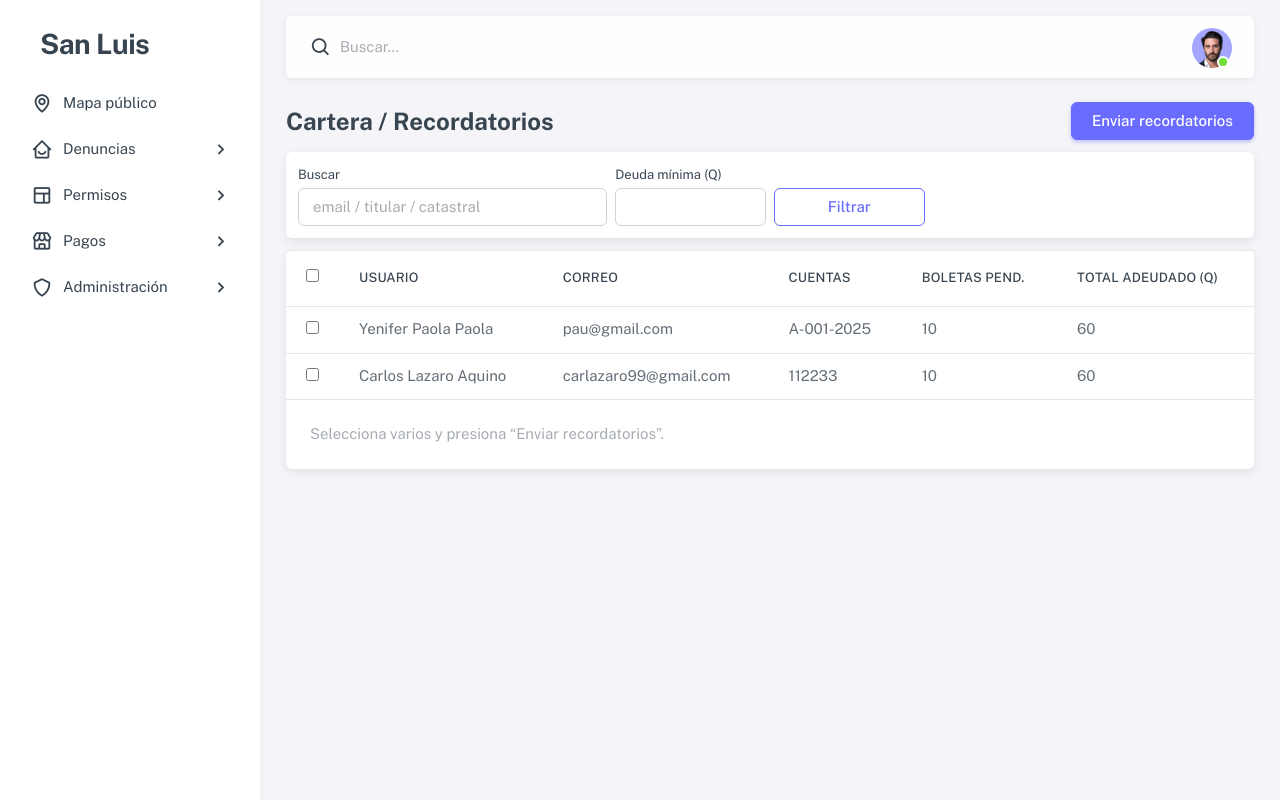
After one commit to luisr34k/ProjectMuni, a Django app: page /admin-panel/cartera/ in a window 1280 px wide. The commit adds this page. Run offline with Django 5.2, Linux system fonts and the light colour scheme; a user stored in the database is signed in; data comes from the database, SQL or seed files in the repository; both versions use the stored data as it was after the commit; some libraries are stand-ins or nearby versions.

Commit message:
cartera y envio de recordatorios de pago

```diff
--- /dev/null
+++ b/dashboard/templates/admin_panel/cartera.html
@@ -0,0 +1,90 @@
+{% extends "base.html" %}
+{% load static %}
+
+{% block title %}Admin · Cartera{% endblock %}
+
+{% block content %}
+
+  <div class="d-flex justify-content-between align-items-center mb-3">
+    <h4 class="fw-bold mb-0">Cartera / Recordatorios</h4>
+    <form id="form-enviar" action="{% url 'admin_cartera_enviar' %}" method="post">
+      {% csrf_token %}
+      <input type="hidden" name="user_ids" id="user_ids_hidden">
+      <button type="submit" class="btn btn-primary">Enviar recordatorios</button>
+    </form>
+  </div>
+
+  <form class="card p-3 mb-3" method="get">
+    <div class="row g-2">
+      <div class="col-12 col-md-4">
+        <label class="form-label">Buscar</label>
+        <input type="text" class="form-control" name="q" value="{{ fil_q }}" placeholder="email / titular / catastral">
+      </div>
+      <!-- Si activas filtros por fechas, agrega inputs date aquí -->
+      <div class="col-6 col-md-2">
+        <label class="form-label">Deuda mínima (Q)</label>
+        <input type="number" step="0.01" class="form-control" name="min_q" value="{{ fil_min }}">
+      </div>
+      <div class="col-12 col-md-2 d-flex align-items-end">
+        <button class="btn btn-outline-primary w-100" type="submit">Filtrar</button>
+      </div>
+    </div>
+  </form>
+
+  <div class="card">
+    <div class="table-responsive">
+      <table class="table table-hover mb-0">
+        <thead>
+            <tr>
+                <th style="width:32px;"><input type="checkbox" id="chk_all"></th>
+                <th>Usuario</th>
+                <th>Correo</th>
+                <th>Cuentas</th>
+                <th>Boletas pend.</th>
+                <th>Total adeudado (Q)</th>
+            </tr>
+            </thead>
+            <tbody>
+            {% for r in filas %}
+            <tr>
+                <td><input type="checkbox" class="chk_row" value="{{ r.cuenta__usuario_id }}"></td>
+                <td>{{ r.cuenta__usuario__nombre }} {{ r.cuenta__usuario__apellido }}</td>
+                <td>{{ r.cuenta__usuario__correo }}</td>
+                <td>{{ r.cuentas }}</td>
+                <td>{{ r.boletas_pendientes }}</td>
+                <td>{{ r.total_adeudado }}</td>
+            </tr>
+            {% empty %}
+            <tr><td colspan="6" class="text-center text-muted py-4">Sin pendientes</td></tr>
+            {% endfor %}
+            </tbody>
+
+      </table>
+    </div>
+    <div class="card-footer text-muted">
+      Selecciona varios y presiona “Enviar recordatorios”.
+    </div>
+  </div>
+
+
+<script>
+  const chkAll = document.getElementById('chk_all');
+  const chks = () => Array.from(document.querySelectorAll('.chk_row'));
+  const formEnviar = document.getElementById('form-enviar');
+  const hidden = document.getElementById('user_ids_hidden');
+
+  chkAll?.addEventListener('change', e => {
+    chks().forEach(c => c.checked = chkAll.checked);
+  });
+
+  formEnviar?.addEventListener('submit', e => {
+    const ids = chks().filter(c => c.checked).map(c => c.value);
+    if (!ids.length) {
+      e.preventDefault();
+      alert('Selecciona al menos un usuario.');
+      return false;
+    }
+    hidden.value = ids.join(',');
+  });
+</script>
+{% endblock %}
--- a/dashboard/urls.py
+++ b/dashboard/urls.py
@@ -61,6 +61,8 @@ urlpatterns = [
     path("admin-panel/pagos/export.csv", pay_views.admin_pagos_export_csv, name="admin_pagos_export_csv"),
     path("admin-panel/pagos/<int:pk>/", pay_views.admin_pago_detalle, name="admin_pago_detalle"),
     path("admin-panel/pagos/<int:pk>/reenviar-recibo/", pay_views.admin_pago_reenviar_recibo, name="admin_pago_reenviar_recibo"),
+    path('admin-panel/cartera/', pay_views.admin_cartera, name='admin_cartera'),
+    path('admin-panel/cartera/enviar/', pay_views.admin_cartera_enviar, name='admin_cartera_enviar'),
 
     # dashboard/urls.py
     path('pagos/recurrente/dev-simular-success/',     pay_views.recurrente_dev_simular_success,     name='rec_dev_simular_success'),
--- a/dashboard/views/payments.py
+++ b/dashboard/views/payments.py
@@ -7,6 +7,7 @@ import logging
 from datetime import date
 from decimal import Decimal
 from decimal import ROUND_HALF_UP
+from django.db.models import Q, Sum, Count
 import csv
 from django.core.paginator import Paginator
 from django.utils.dateparse import parse_date
@@ -743,3 +744,146 @@ def admin_pago_reenviar_recibo(request, pk: int):
     except Exception as e:
         messages.error(request, f"Error reenviando recibo: {e}")
     return redirect("admin_pago_detalle", pk=pk)
+
+@staff_member_required
+def admin_cartera(request):
+    """
+    Lista usuarios con boletas pendientes: total adeudado, cantidad de boletas y cuentas.
+    Filtros: texto libre por correo/nombre/apellido/catastral; deuda mínima.
+    """
+    from dashboard.models import Boleta, CuentaServicio
+
+    q = (request.GET.get("q") or "").strip()
+    min_q = (request.GET.get("min_q") or "").strip()
+
+    boletas = (Boleta.objects
+               .select_related("cuenta", "cuenta__usuario")
+               .filter(estado__in=["pendiente", "parcial"])
+               .filter(cuenta__usuario__isnull=False))
+
+    if q:
+        boletas = boletas.filter(
+            Q(cuenta__usuario__correo__icontains=q) |
+            Q(cuenta__usuario__nombre__icontains=q) |
+            Q(cuenta__usuario__apellido__icontains=q) |
+            Q(cuenta__titular__icontains=q) |
+            Q(cuenta__codigo_catastral__icontains=q)
+        )
+
+    resumen = (boletas
+               .values("cuenta__usuario_id",
+                       "cuenta__usuario__correo",
+                       "cuenta__usuario__nombre",
+                       "cuenta__usuario__apellido")
+               .annotate(
+                   total_adeudado=Sum("saldo_actual"),
+                   boletas_pendientes=Count("id"),
+                   cuentas_distintas=Count("cuenta_id", distinct=True),
+               )
+               .order_by("-total_adeudado"))
+
+    # Deuda mínima
+    if min_q:
+        try:
+            from decimal import Decimal
+            resumen = resumen.filter(total_adeudado__gte=Decimal(min_q))
+        except Exception:
+            pass
+
+    # Listado de códigos catastrales por usuario (compacto)
+    user_ids = [r["cuenta__usuario_id"] for r in resumen]
+    cuentas = (CuentaServicio.objects
+               .filter(usuario_id__in=user_ids)
+               .values("usuario_id", "codigo_catastral", "id"))
+
+    por_usuario = {}
+    for c in cuentas:
+        por_usuario.setdefault(c["usuario_id"], []).append(
+            c["codigo_catastral"] or f"#{c['id']}"
+        )
+
+    enriched = []
+    for r in resumen:
+        r["cuentas"] = ", ".join(por_usuario.get(r["cuenta__usuario_id"], [])[:5])
+        enriched.append(r)
+
+    ctx = {
+        "fil_q": q,
+        "fil_min": min_q,
+        "filas": enriched,
+    }
+    return render(request, "admin_panel/cartera.html", ctx)
+
+@staff_member_required
+@require_POST
+def admin_cartera_enviar(request):
+    """
+    Envía recordatorios por correo a la selección. Acepta:
+      - múltiples inputs name="user_ids[]"
+      - un solo input name="user_ids" con CSV "1,2,3"
+    """
+    ids = request.POST.getlist("user_ids[]")
+    if not ids:
+        raw = (request.POST.get("user_ids") or "").strip()
+        if raw:
+            ids = [x for x in raw.split(",") if x.strip()]
+
+    if not ids:
+        messages.warning(request, "No seleccionaste destinatarios.")
+        return redirect("admin_cartera")
+
+    from django.contrib.auth import get_user_model
+    User = get_user_model()
+
+    usuarios = (User.objects
+                .filter(id__in=ids)
+                .only("id", "correo", "nombre", "apellido"))
+
+    enviados, fallidos = 0, 0
+
+    from dashboard.models import Boleta
+    for u in usuarios:
+        agg = (Boleta.objects
+               .filter(cuenta__usuario=u, estado__in=["pendiente", "parcial"])
+               .aggregate(total_adeudado=Sum("saldo_actual"), boletas_pendientes=Count("id")))
+
+        total = agg["total_adeudado"] or 0
+        cant = agg["boletas_pendientes"] or 0
+        destino = getattr(u, "correo", None)
+        nombre = f"{getattr(u, 'nombre', '')} {getattr(u, 'apellido', '')}".strip() or destino
+
+        if not destino or total <= 0:
+            continue
+        try:
+            _enviar_email_recordatorio(destino, nombre, total, cant, request)
+            enviados += 1
+        except Exception as e:
+            logging.exception("Error enviando recordatorio a %s: %s", destino, e)
+            fallidos += 1
+
+    if enviados:
+        messages.success(request, f"Recordatorios enviados: {enviados}. Fallidos: {fallidos}.")
+    else:
+        messages.info(request, "No se envió ningún correo (¿sin correo o sin deuda?).")
+    return redirect("admin_cartera")
+
+
+def _enviar_email_recordatorio(correo, nombre, total, cant, request=None):
+    from django.core.mail import send_mail
+    from django.conf import settings
+
+    asunto = "Recordatorio de pago – Municipalidad de San Luis"
+    cuerpo = (
+        f"Hola {nombre},\n\n"
+        f"Detectamos {cant} boleta(s) pendiente(s) de pago.\n"
+        f"Monto total estimado: Q {total:.2f}\n\n"
+        f"Ingresa al portal para realizar tu pago en línea.\n\n"
+        f"— Municipalidad de San Luis"
+    )
+    send_mail(
+        subject=asunto,
+        message=cuerpo,
+        from_email=getattr(settings, "DEFAULT_FROM_EMAIL", None),
+        recipient_list=[correo],
+        fail_silently=False,
+    )
```
Also changed, not shown: dashboard/templates/admin_panel/index.html (+8 -6 lines), db.sqlite3.
